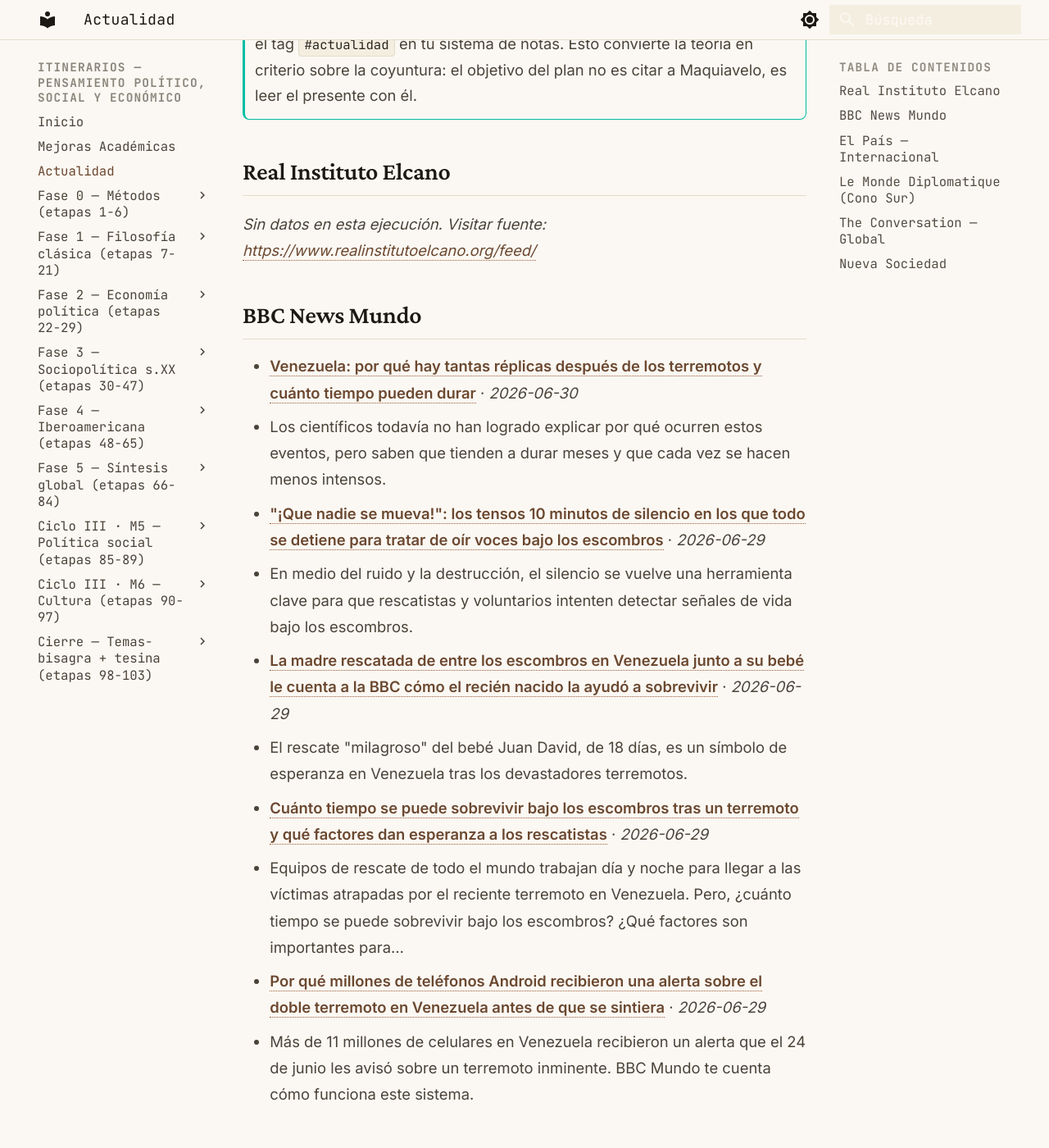
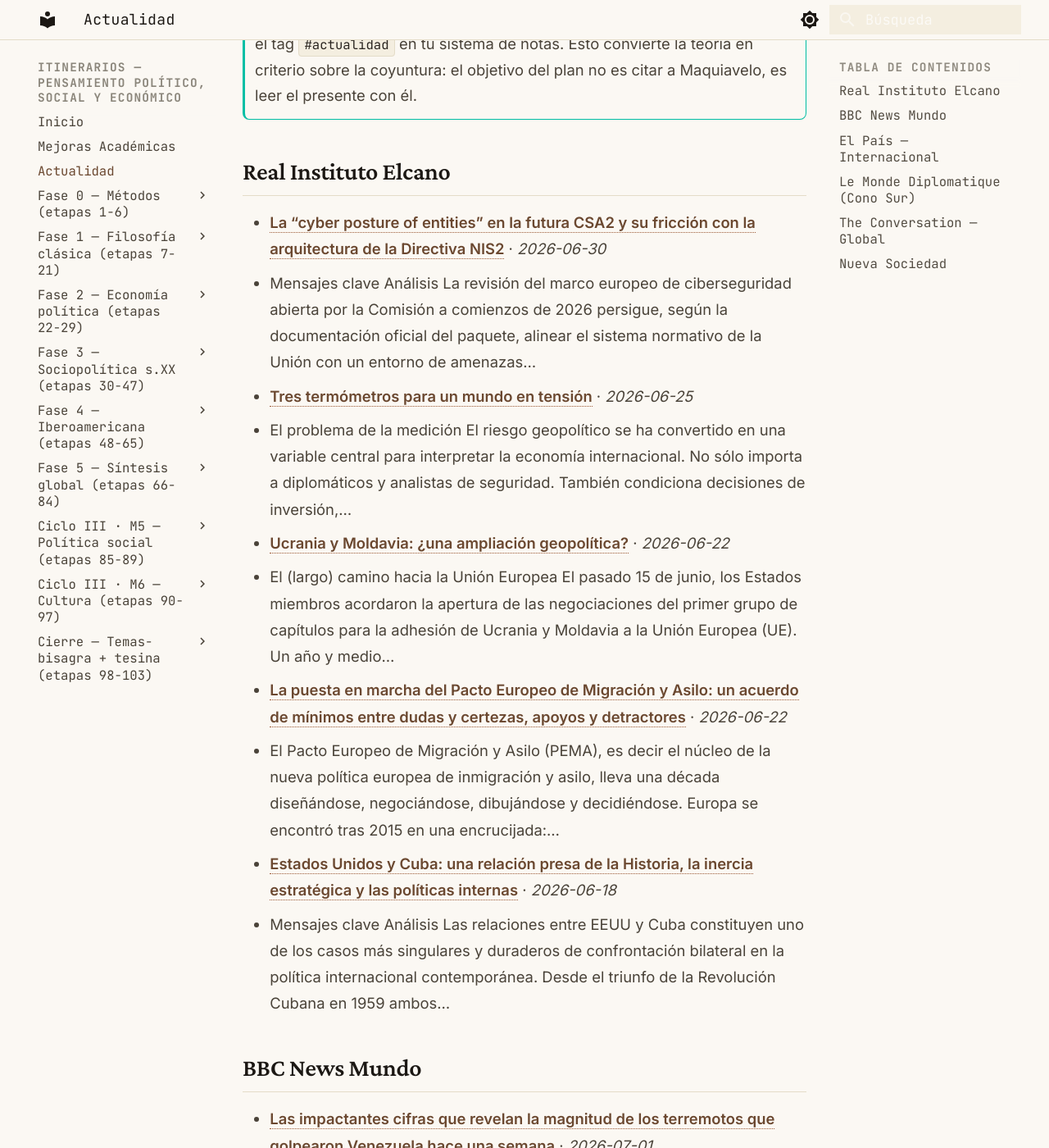
Before and after one commit to MrSpagVi/Curso, an MkDocs documentation site: the page built from docs/actualidad.md, in a window 1280 px wide and 1400 px high, scrolled down 468 px. Shown: the whole window at 82% size. Built offline with MkDocs 1.6.1 and Material for MkDocs 9.7.7, drawn with Linux system fonts in a browser that asks for light colours; some of the changed text lies outside the part shown.

Commit message:
auto: actualidad 2026-07-01

```diff
--- a/docs/actualidad.md
+++ b/docs/actualidad.md
@@ -6,40 +6,49 @@ title: Actualidad
 
 Últimos titulares de fuentes que dictan agenda en ciencia política y geopolítica. Actualizado automáticamente cada día (vía GitHub Actions).
 
-_Última actualización: 2026-06-30 08:58 UTC_
+_Última actualización: 2026-07-01 09:31 UTC_
 
 !!! tip "Ritual mensual — #actualidad"
     El último sábado de cada mes: agarrá **un** titular de los de abajo y escribí **300 palabras** aplicándole **2 autores** del último mes que leíste. ¿Qué diría cada uno? ¿En qué chocan? No resumas la noticia — usala como caso para pensar con las herramientas que venís construyendo. Guardá el texto con el tag `#actualidad` en tu sistema de notas. Esto convierte la teoría en criterio sobre la coyuntura: el objetivo del plan no es citar a Maquiavelo, es leer el presente con él.
 
 ## Real Instituto Elcano
 
-_Sin datos en esta ejecución. Visitar fuente: [https://www.realinstitutoelcano.org/feed/](https://www.realinstitutoelcano.org/feed/)_
+- **[La “cyber posture of entities” en la futura CSA2 y su fricción con la arquitectura de la Directiva NIS2](https://www.realinstitutoelcano.org/analisis/la-cyber-posture-of-entities-en-la-futura-csa2-y-su-friccion-con-la-arquitectura-de-la-directiva-nis2/)** · *2026-06-30*
+  - Mensajes clave Análisis La revisión del marco europeo de ciberseguridad abierta por la Comisión a comienzos de 2026 persigue, según la documentación oficial del paquete, alinear el sistema normativo de la Unión con un entorno de amenazas…
+- **[Tres termómetros para un mundo en tensión](https://www.realinstitutoelcano.org/comentarios/tres-termometros-para-un-mundo-en-tension/)** · *2026-06-25*
+  - El problema de la medición El riesgo geopolítico se ha convertido en una variable central para interpretar la economía internacional. No sólo importa a diplomáticos y analistas de seguridad. También condiciona decisiones de inversión,…
+- **[Ucrania y Moldavia: ¿una ampliación geopolítica?](https://www.realinstitutoelcano.org/comentarios/ucrania-y-moldavia-una-ampliacion-geopolitica/)** · *2026-06-22*
+  - El (largo) camino hacia la Unión Europea El pasado 15 de junio, los Estados miembros acordaron la apertura de las negociaciones del primer grupo de capítulos para la adhesión de Ucrania y Moldavia a la Unión Europea (UE). Un año y medio…
+- **[La puesta en marcha del Pacto Europeo de Migración y Asilo: un acuerdo de mínimos entre dudas y certezas, apoyos y detractores](https://www.realinstitutoelcano.org/comentarios/la-puesta-en-marcha-del-pacto-europeo-de-migracion-y-asilo-un-acuerdo-de-minimos-entre-dudas-y-certezas-apoyos-y-detractores/)** · *2026-06-22*
+  - El Pacto Europeo de Migración y Asilo (PEMA), es decir el núcleo de la nueva política europea de inmigración y asilo, lleva una década diseñándose, negociándose, dibujándose y decidiéndose. Europa se encontró tras 2015 en una encrucijada:…
+- **[Estados Unidos y Cuba: una relación presa de la Historia, la inercia estratégica y las políticas internas](https://www.realinstitutoelcano.org/analisis/estados-unidos-y-cuba-una-relacion-presa-de-la-historia-la-inercia-estrategica-y-las-politicas-internas/)** · *2026-06-18*
+  - Mensajes clave Análisis Las relaciones entre EEUU y Cuba constituyen uno de los casos más singulares y duraderos de confrontación bilateral en la política internacional contemporánea. Desde el triunfo de la Revolución Cubana en 1959 ambos…
 
 ## BBC News Mundo
 
-- **[Venezuela: por qué hay tantas réplicas después de los terremotos y cuánto tiempo pueden durar](https://www.bbc.com/mundo/articles/cx2jw1kz293o?at_medium=RSS&at_campaign=rss)** · *2026-06-30*
-  - Los científicos todavía no han logrado explicar por qué ocurren estos eventos, pero saben que tienden a durar meses y que cada vez se hacen menos intensos.
-- **["¡Que nadie se mueva!": los tensos 10 minutos de silencio en los que todo se detiene para tratar de oír voces bajo los escombros](https://www.bbc.com/mundo/articles/ce3ek5p60n3o?at_medium=RSS&at_campaign=rss)** · *2026-06-29*
-  - En medio del ruido y la destrucción, el silencio se vuelve una herramienta clave para que rescatistas y voluntarios intenten detectar señales de vida bajo los escombros.
-- **[La madre rescatada de entre los escombros en Venezuela junto a su bebé le cuenta a la BBC cómo el recién nacido la ayudó a sobrevivir](https://www.bbc.com/mundo/articles/c2lygvnzlg7o?at_medium=RSS&at_campaign=rss)** · *2026-06-29*
-  - El rescate "milagroso" del bebé Juan David, de 18 días, es un símbolo de esperanza en Venezuela tras los devastadores terremotos.
-- **[Cuánto tiempo se puede sobrevivir bajo los escombros tras un terremoto y qué factores dan esperanza a los rescatistas](https://www.bbc.com/mundo/articles/c74yw04e59wo?at_medium=RSS&at_campaign=rss)** · *2026-06-29*
-  - Equipos de rescate de todo el mundo trabajan día y noche para llegar a las víctimas atrapadas por el reciente terremoto en Venezuela. Pero, ¿cuánto tiempo se puede sobrevivir bajo los escombros? ¿Qué factores son importantes para…
-- **[Por qué millones de teléfonos Android recibieron una alerta sobre el doble terremoto en Venezuela antes de que se sintiera](https://www.bbc.com/mundo/articles/cy9ry285e4zo?at_medium=RSS&at_campaign=rss)** · *2026-06-29*
-  - Más de 11 millones de celulares en Venezuela recibieron un alerta que el 24 de junio les avisó sobre un terremoto inminente. BBC Mundo te cuenta cómo funciona este sistema.
+- **[Las impactantes cifras que revelan la magnitud de los terremotos que golpearon Venezuela hace una semana](https://www.bbc.com/mundo/articles/ckg41l0v2ngo?at_medium=RSS&at_campaign=rss)** · *2026-07-01*
+  - Los reportes de las autoridades venezolanas y las organizaciones internacionales sobre el impacto de la catástrofe dibujan un panorama cada vez más grave, y aún no se termina de conocer la magnitud total de los daños.
+- **[Así te lo contamos: asciende a más 1.900 el número de muertos tras los terremotos en Venezuela mientras disminuye la esperanza de hallar sobrevivientes](https://www.bbc.co.uk/mundo/live/czxq45p430lt?at_medium=RSS&at_campaign=rss)**
+  - Los equipos de búsqueda y rescate luchan contra el tiempo en las zonas afectadas por los dos terremotos consecutivos de magnitud 7,2 y 7,5 que sacudieron Venezuela y sus múltiples réplicas.
+- **[El milagroso rescate de un niño de 3 años seis días después de los terremotos en Venezuela](https://www.bbc.com/mundo/articles/c23yzprleg7o?at_medium=RSS&at_campaign=rss)** · *2026-06-30*
+  - En las imágenes de video se ve a los rescatistas aplaudiendo mientras sacan al niño de entre los escombros en el estado de La Guaira.
+- **["Me han dejado sola para encontrar a mis hijas": la rabia de los venezolanos que acusan al gobierno de negligencia en la respuesta a la tragedia de los terremotos](https://www.bbc.com/mundo/articles/cpv382ppvjvo?at_medium=RSS&at_campaign=rss)** · *2026-06-30*
+  - Las personas que viven en las zonas devastadas por dos terremotos afirman que necesitan más apoyo del gobierno. "Es como si te hubieran dejado sola para encontrar a tus seres queridos", dice en medio de las lágrimas una madre soltera que…
+- **[Lucas Trejo, el futbolista argentino que perdió a su esposa y sus dos hijos en los terremotos en Venezuela](https://www.bbc.com/mundo/articles/czxq41r63lyo?at_medium=RSS&at_campaign=rss)** · *2026-06-30*
+  - Lucas Trejo perdió a su esposa, Anina, y sus dos niños, Aarón y Aihnoa, quienes quedaron bajo los escombros de su edificio en La Guaira, Venezuela.
 
 ## El País — Internacional
 
-- **[El dolor se convierte en rabia entre los restos del terremoto en Venezuela](https://elpais.com/america/2026-06-30/el-dolor-se-convierte-en-rabia-entre-los-restos-del-terremoto-en-venezuela.html)** · *2026-06-30*
-  - Cinco días después, la tensión entre la población y las autoridades escala en la zona cero del desastre
-- **[La angustia de buscar vida entre edificios colapsados: “Si alguien puede oírme, dé dos golpes”](https://elpais.com/internacional/2026-06-30/la-angustia-de-buscar-vida-entre-edificios-colapsados-si-alguien-puede-oirme-de-dos-golpes.html)** · *2026-06-30*
-  - Un equipo español desplegado en La Guaira describe su trabajo entre las ruinas, mientras las posibilidades de hallar supervivientes se reducen con cada hora
-- **[La familia que volvió desde España a Venezuela y quedó sepultada por los terremotos](https://elpais.com/america/2026-06-30/la-familia-que-volvio-desde-espana-a-venezuela-y-quedo-sepultada-por-los-terremotos.html)** · *2026-06-30*
-  - Un amigo telefonea desde Galicia para mover lo inmovible. Al otro lado del océano, en Venezuela, una mujer lleva seis días sin separarse del edificio donde están sepultados sus padres, su hermano y sus dos sobrinos
+- **[El revés del Supremo a Trump en la ciudadanía por nacimiento es la excepción en una serie de triunfos para su política migratoria](https://elpais.com/us/migracion/2026-07-01/el-reves-del-supremo-a-trump-en-la-ciudadania-por-nacimiento-es-la-excepcion-en-una-serie-de-triunfos-para-su-politica-migratoria.html)** · *2026-07-01*
+  - El presidente de EE UU pide al Congreso que acabe con la naturalización por nacimiento, vieja fijación del movimiento MAGA. La probabilidad de éxito de la vía legislativa es muy baja
+- **[Trump anuncia una convención republicana, “la primera de la historia”, como previa a las elecciones de noviembre](https://elpais.com/us/2026-06-30/trump-anuncia-una-convencion-republicana-la-primera-de-la-historia-como-previa-a-las-elecciones-de-noviembre.html)** · *2026-06-30*
+  - El presidente de Estados Unidos convoca a los suyos a un inédito cónclave similar al que precede cada cuatro años a las presidenciales
+- **[Sebastopol, un asedio del siglo XXI: “Tal y como la lleva Putin, la guerra será interminable”](https://elpais.com/internacional/2026-07-01/sebastopol-un-asedio-del-siglo-xxi-tal-y-como-la-lleva-putin-la-guerra-sera-interminable.html)** · *2026-07-01*
+  - La principal ciudad de la península de Crimea, territorio ocupado por Moscú, trata de recuperar la normalidad tras la campaña de bombardeos con la que Ucrania ha puesto contra las cuerdas las infraestructuras rusas
+- **[La guerra de Ormuz](https://elpais.com/internacional/2026-07-01/la-guerra-de-ormuz.html)** · *2026-07-01*
+  - De nuevo, la geografía y el comercio marcan la guerra en Oriente Próximo. Como si los últimos 70 años hubieran sido un sueño bienintencionado
 - **[La solidaridad con Venezuela, imperativo urgente](https://elpais.com/internacional/2026-06-30/la-solidaridad-con-venezuela-imperativo-urgente.html)** · *2026-06-30*
   - El país devastado necesita ayuda internacional para atender a las víctimas de los terremotos. Ahora proteger la vida, atender a los vivos es la prioridad
-- **[La inquietante escalada entre Japón y China](https://elpais.com/internacional/2026-06-29/la-inquietante-escalada-entre-japon-y-china.html)** · *2026-06-29*
-  - El ministro de Defensa nipón, Shinjiro Koizumi, rechaza las acusaciones de que Tokio esté reviviendo su pasado militarista
 
 ## Le Monde Diplomatique (Cono Sur)
 
@@ -47,16 +56,16 @@ _Sin datos en esta ejecución. Visitar fuente: [https://www.eldiplo.org/feed/](h
 
 ## The Conversation — Global
 
-- **[View from The Hill: Even when they’re doing quite well, Liberals find a way to put their foot in it](https://theconversation.com/view-from-the-hill-even-when-theyre-doing-quite-well-liberals-find-a-way-to-put-their-foot-in-it-286040)** · *2026-06-30*
-  - The Liberals seem to be unable to resist damaging infighting just as things seemed to be looking up in Victoria.
-- **[Do whales fart?](https://theconversation.com/do-whales-fart-286374)** · *2026-06-30*
-  - Wildlife expert Vanessa Pirotta talks whale digestion on The Conversation’s Curious Kids podcast.
-- **[Amazon is being taken to court for introducing ads to Prime Video. The world will be watching](https://theconversation.com/amazon-is-being-taken-to-court-for-introducing-ads-to-prime-video-the-world-will-be-watching-286433)** · *2026-06-30*
-  - A legal expert explains the allegations against Amazon Australia and US – and why the new case is already making global headlines.
-- **[Shark-spotting drones are about reassurance – not full protection](https://theconversation.com/shark-spotting-drones-are-about-reassurance-not-full-protection-286344)** · *2026-06-30*
-  - NSW will soon have the world’s largest shark-spotting drone program. But spotting doesn’t necessarily translate to protection.
-- **[Australia was built on migration, but it’s long been a love-hate relationship](https://theconversation.com/australia-was-built-on-migration-but-its-long-been-a-love-hate-relationship-285240)** · *2026-06-30*
-  - History shows immigration policy in Australia is full of yes-no contradictions: fear jostling with hope, exclusion with openness.
+- **[‘Not fair and honest’: KPMG and other audit firms finally face a reckoning – and a potential break-up](https://theconversation.com/not-fair-and-honest-kpmg-and-other-audit-firms-finally-face-a-reckoning-and-a-potential-break-up-286544)** · *2026-07-01*
+  - Even if tougher rules are brought in, Australia’s corporate watchdog will need far more resources to properly audit the auditors.
+- **[Darwin residents want answers on toxic gas emissions. The science shows their concerns are warranted](https://theconversation.com/darwin-residents-want-answers-on-toxic-gas-emissions-the-science-shows-their-concerns-are-warranted-285691)** · *2026-07-01*
+  - Giant gas companies are “hot venting” toxic gases known to be unsafe for humans at any concentration.
+- **[The National Rental Affordability Scheme has ended. What’s next for those who relied on it?](https://theconversation.com/the-national-rental-affordability-scheme-has-ended-whats-next-for-those-who-relied-on-it-286437)** · *2026-07-01*
+  - In the end, this scheme did deliver on some of its key promises. But it is surprising governments haven’t taken note of its shortcomings and replaced it with something even more effective.
+- **[This strange novel riffs on The Tempest, swapping its teen girl for a menopausal marine biologist](https://theconversation.com/this-strange-novel-riffs-on-the-tempest-swapping-its-teen-girl-for-a-menopausal-marine-biologist-283682)** · *2026-07-01*
+  - Kris Kneen’s Rite of Spring is a pulsing story that moves energetically across its terrain, delivering a sense of alien understanding.
+- **[Running on a treadmill is easier than running outside. Does that matter?](https://theconversation.com/running-on-a-treadmill-is-easier-than-running-outside-does-that-matter-281123)** · *2026-07-01*
+  - For some people, running inside is mentally harder. Here’s what you can do to make a treadmill more like running outside.
 
 ## Nueva Sociedad
 
```
